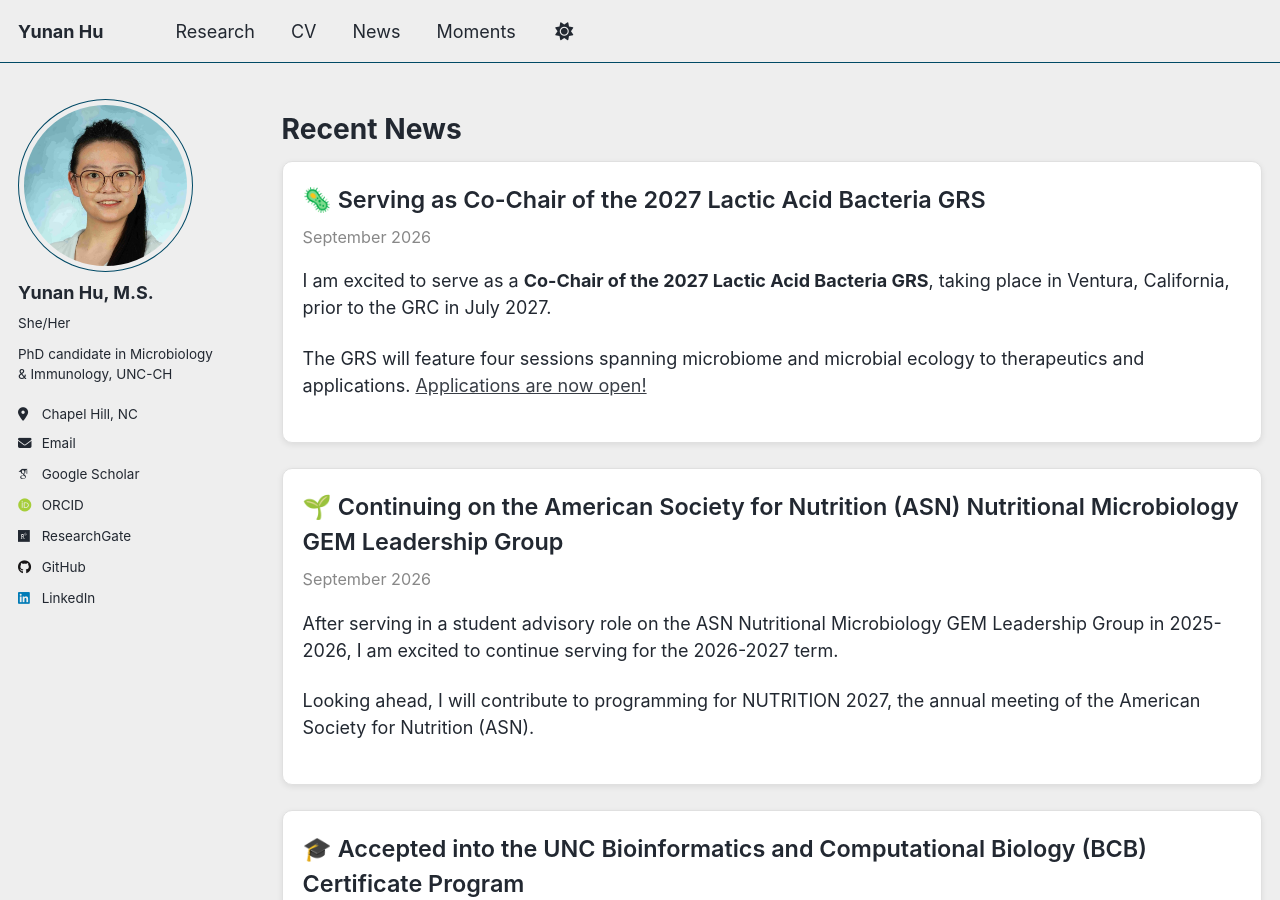
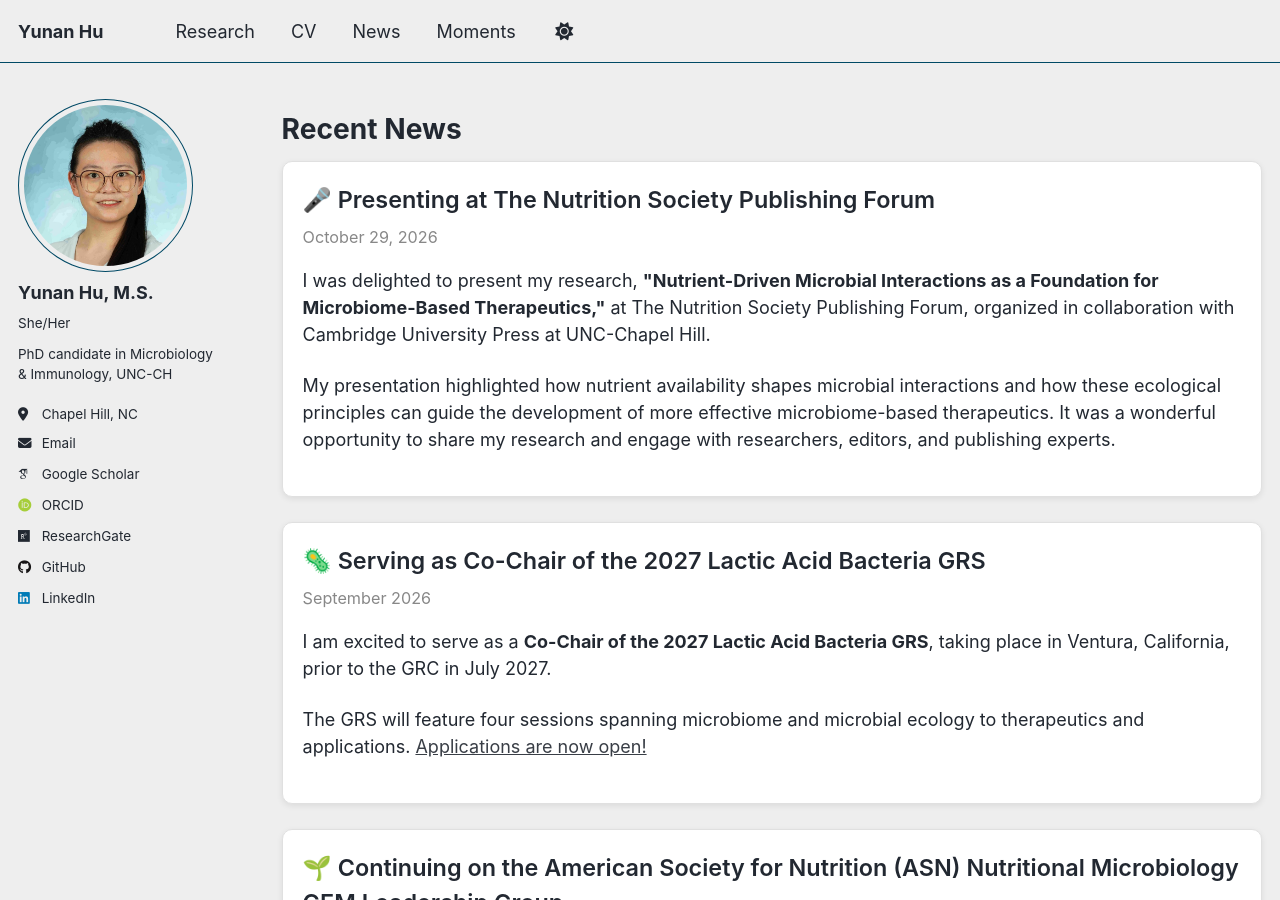
Before and after one commit to Yunan0525/Yunan0525.github.io, a Jekyll site: the page built from _pages/news.md, in a window 1280 px wide and 900 px high. Built offline with Jekyll 4.4.1, drawn with Linux system fonts in a browser that asks for light colours; some web fonts are replaced; a script that is not in the unit is left out; comment, search, counter and statistics services are not loaded.

Commit message:
Update news.md

```diff
--- a/_pages/news.md
+++ b/_pages/news.md
@@ -57,6 +57,19 @@ author_profile: true
 </style>
 
 # Recent News
+<div class="news-card">
+  <div class="news-title">🎤 Presenting at The Nutrition Society Publishing Forum</div>
+  <div class="news-date">October 29, 2026</div>
+
+  <p>
+    I was delighted to present my research, <strong>"Nutrient-Driven Microbial Interactions as a Foundation for Microbiome-Based Therapeutics,"</strong> at The Nutrition Society Publishing Forum, organized in collaboration with Cambridge University Press at UNC-Chapel Hill.
+  </p>
+
+  <p>
+    My presentation highlighted how nutrient availability shapes microbial interactions and how these ecological principles can guide the development of more effective microbiome-based therapeutics. It was a wonderful opportunity to share my research and engage with researchers, editors, and publishing experts.
+  </p>
+</div>
+
 <div class="news-card">
   <div class="news-title">🦠 Serving as Co-Chair of the 2027 Lactic Acid Bacteria GRS</div>
   <div class="news-date">September 2026</div>
```
